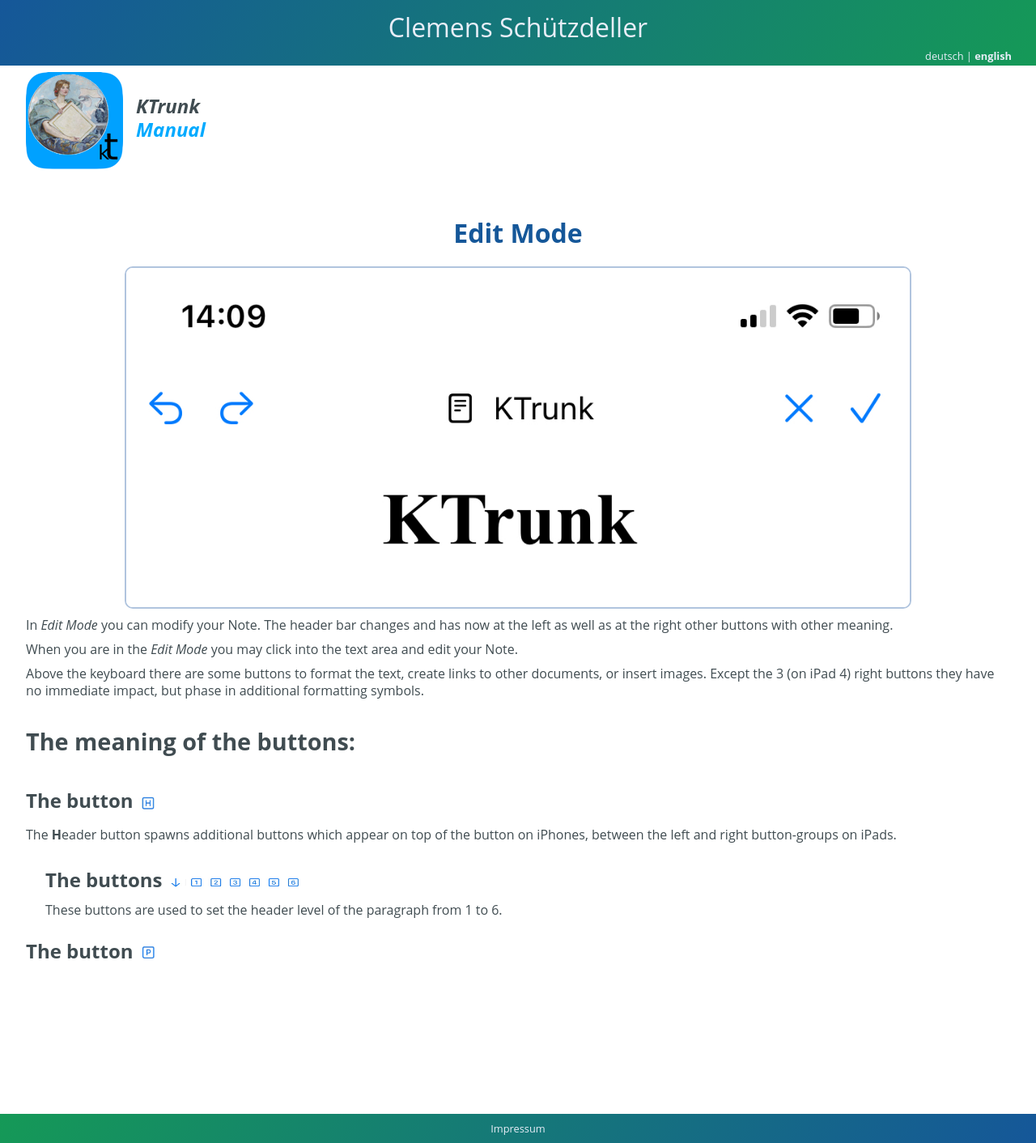
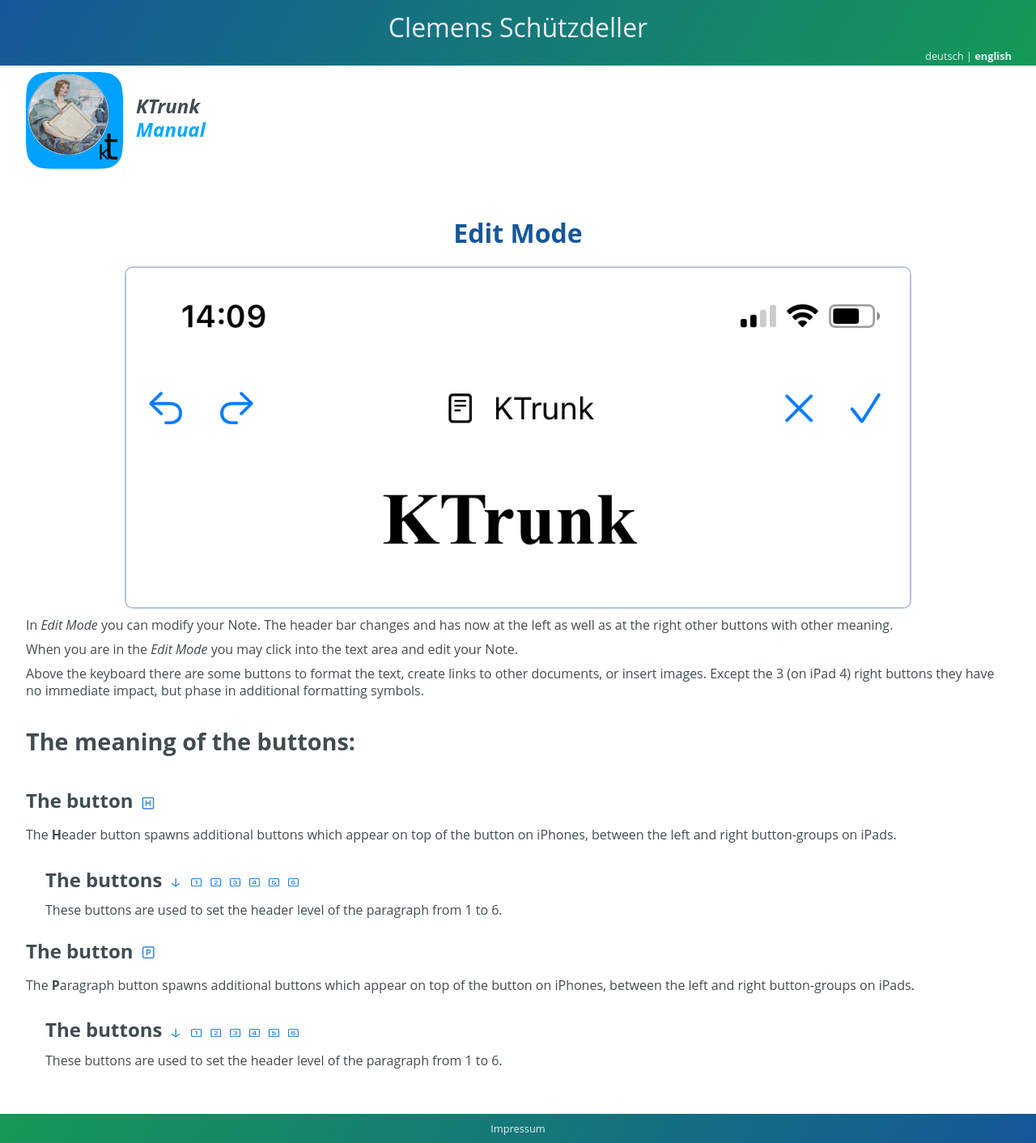
Before and after one commit to cs-LA/home, a Jekyll site: the page built from KTrunk/Manual/EditMode.md, in a window 1280 px wide. Shown: the whole page at 81% size. Built offline with Jekyll 4.4.1, drawn with Linux system fonts in a browser that asks for light colours; our own code applies the rules of GitHub Pages for plain Markdown files.

Commit message:
Update EditMode.md

```diff
--- a/KTrunk/Manual/EditMode.md
+++ b/KTrunk/Manual/EditMode.md
@@ -32,13 +32,23 @@
 <span class="de">Die <b>H</b>-Schaltfläche (<i>Header</i>) bringt weitere Schaltflächen zum Vorschein, die auf iPhones oberhalb der Schaltfläche, auf iPads zwischen den linken und rechten Schaltflächen-Gruppen erscheinen.</span>
 
 <div style="margin-left: 1.5em">
-<h3><span class="en">The buttons <img src="EditButtonHn.jpg" class="inLine" style="Width: 7em;"></span><span class="de">Die Schaltflächen <img src="EditButtonHn.jpg" class="inLine" style="Width: 7em;"></span></h3>
+  <h3><span class="en">The buttons <img src="EditButtonHn.jpg" class="inLine" style="Width: 7em;"></span><span class="de">Die Schaltflächen <img src="EditButtonHn.jpg" class="inLine" style="Width: 7em;"></span></h3>
 
-<span class="en">These buttons are used to set the header level of the paragraph from 1 to 6.</span>
-<span class="de">DieseSchaltflächen legen die Überschriften-Ebene von 1 bis 6 fest.</span>
+  <span class="en">These buttons are used to set the header level of the paragraph from 1 to 6.</span>
+  <span class="de">DieseSchaltflächen legen die Überschriften-Ebene von 1 bis 6 fest.</span>
 </div>
 
 <h3><span class="en">The button <img src="EditButtonP.jpg" class="inLine"></span><span class="de">Die Schaltfläche <img src="EditButtonP.jpg" class="inLine"></span></h3>
+
+<span class="en">The <b>P</b>aragraph button spawns additional buttons which appear on top of the button on iPhones, between the left and right button-groups on iPads.</span>
+<span class="de">Die <b>P</b>aragraph-Schaltfläche bringt weitere Schaltflächen zum Vorschein, die auf iPhones oberhalb der Schaltfläche, auf iPads zwischen den linken und rechten Schaltflächen-Gruppen erscheinen.</span>
+
+<div style="margin-left: 1.5em">
+  <h3><span class="en">The buttons <img src="EditButtonHn.jpg" class="inLine" style="Width: 7em;"></span><span class="de">Die Schaltflächen <img src="EditButtonHn.jpg" class="inLine" style="Width: 7em;"></span></h3>
+
+  <span class="en">These buttons are used to set the header level of the paragraph from 1 to 6.</span>
+  <span class="de">DieseSchaltflächen legen die Überschriften-Ebene von 1 bis 6 fest.</span>
+</div>
 
 <span class="en"></span>
 <span class="de"></span>
```
